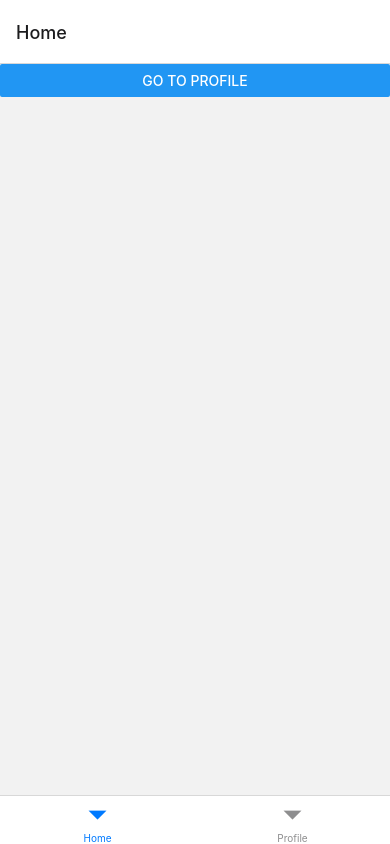
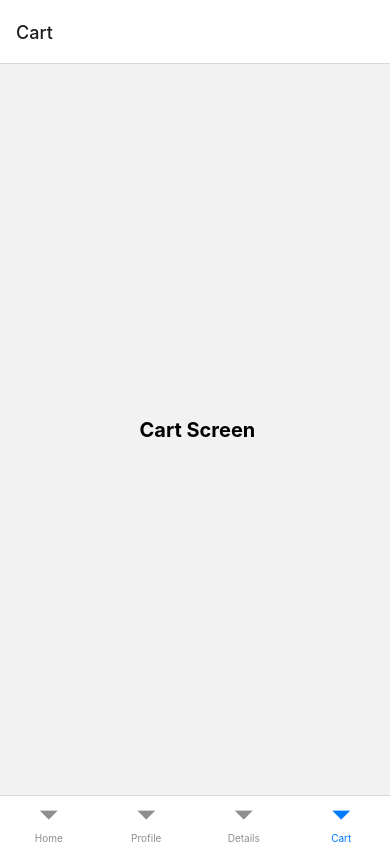
Before and after one commit to goldfishdolphin/25DaysOfCode, a React Native app in the folder AnytimeMarketplace/: screen /Cart in a window 390 px wide. Built offline with nearby package versions, Linux system fonts and the light colour scheme.

Commit message:
make tabs at the bottom tab

```diff
--- a/AnytimeMarketplace/App.js
+++ b/AnytimeMarketplace/App.js
@@ -1,12 +1,8 @@
 import * as React from 'react';
 import { StyleSheet, Text, View, SafeAreaView, Image } from 'react-native';
 import { NavigationContainer } from '@react-navigation/native';
-import { createNativeStackNavigator } from '@react-navigation/native-stack';
-import HomeScreen from './navigation/screens/HomeScreen';
-import ProfileScreen from './navigation/screens/ProfileScreen';
 import MainContainer from './navigation/MainContainer';
 
-const Stack = createNativeStackNavigator();
 export default function App() {
   let x = 1;
 
@@ -18,8 +14,6 @@ export default function App() {
     <NavigationContainer>
       <MainContainer />
     </NavigationContainer>
-
-
   );
 }
 const styles = StyleSheet.create({
--- a/AnytimeMarketplace/sauceExample.js
+++ b/AnytimeMarketplace/components/ProductsList.js
@@ -6,7 +6,7 @@ import { create } from "apisauce";
 import { useState } from "react";
 import { Image } from "react-native";
 
-export default function SauceExample() {
+export default function ProductList() {
     const [data, setData] = useState([]);
     const api = create({
         baseURL: "https://fakestoreapi.com/products",
--- a/AnytimeMarketplace/navigation/MainContainer.js
+++ b/AnytimeMarketplace/navigation/MainContainer.js
@@ -1,6 +1,8 @@
 import { createBottomTabNavigator } from '@react-navigation/bottom-tabs';
+import DetailsScreen from './screens/DetailsScreen';
 import HomeScreen from './screens/HomeScreen';
 import ProfileScreen from './screens/ProfileScreen';
+import CartScreen from './screens/CartScreen';
 
 
 const Tab = createBottomTabNavigator();
@@ -9,6 +11,8 @@ function MainContainer() {
         <Tab.Navigator>
             <Tab.Screen name="Home" component={HomeScreen} />
             <Tab.Screen name="Profile" component={ProfileScreen} />
+            <Tab.Screen name="Details" component={DetailsScreen} />
+            <Tab.Screen name='Cart' component={CartScreen} />
 
         </Tab.Navigator>
     );
--- a/AnytimeMarketplace/navigation/screens/CartScreen.js
+++ b/AnytimeMarketplace/navigation/screens/CartScreen.js
@@ -1,7 +1,7 @@
 import * as React from 'react';
 import { View, Text } from 'react-native';
 
-function CartScreen(navigation) {
+function CartScreen({ navigation }) {
     return (
         <View style={{ flex: 1, alignItems: 'center', justifyContent: 'center' }}>
             <Text
```
